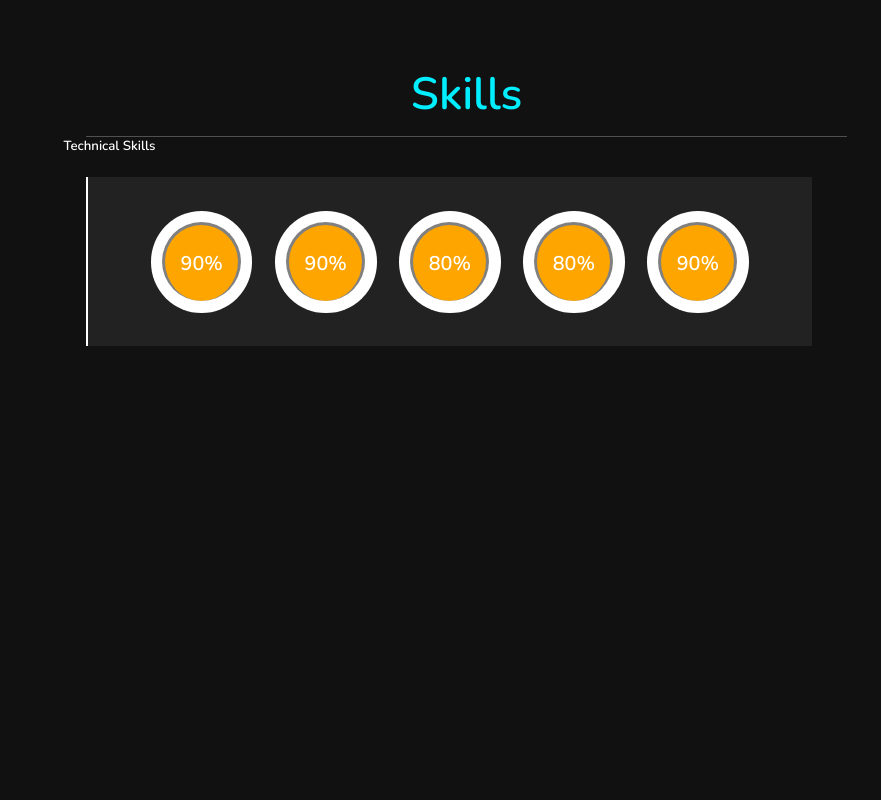
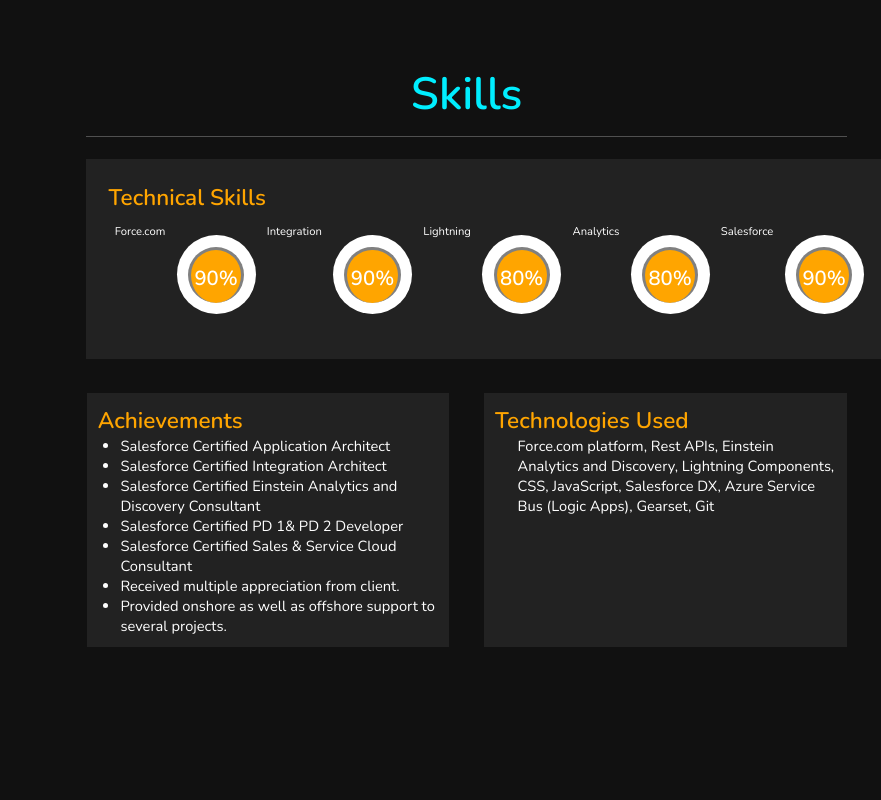
Before and after one commit to priyanka-bishnoi/PortfolioPage, a plain HTML site: page index.html in a window 1280 px wide. Shown: the part 2360-3160 px from the top of the page, without its empty margins (399-1280 px from the left). Drawn offline with nearby package versions, Linux system fonts and the light colour scheme.

Commit message:
updates4

```diff
--- a/css/style.css
+++ b/css/style.css
@@ -250,7 +250,7 @@ header .navBar ul li a:hover{
     color:orange;
 }
 
-.contact .row .content .info {
+.contact .content .info {
 
     display: block;
     justify-content: center;
@@ -259,52 +259,91 @@ header .navBar ul li a:hover{
     padding-right: 1rem;
     margin: 0 1rem;
     font-size: 1.5rem;
-    color:var(--orange);
+    color:white;
 
 }
 .contact h3 span{
+    color:white;
+}
+.contact h3 i{
     color:var(--orange);
 }
 
 .skills {
     color:white;
 }
+.skills .row {
+    display: flex;
+    flex-direction: row;
+    flex-wrap: wrap;
+    align-items: stretch;
+    justify-content: space-evenly;
+    align-content: stretch;
+}
+.skills .row .container1 {
+    width: 100%;
+    background: #222;
+    padding: 2rem;
+    margin: 2rem;
+}
 
-
-.skills .container1 {
-    width: 90%;
+.skills .row .container1 .box {
+    width: 100%;
     background: #222;
     text-align: center;
-    padding: 2rem;
-    margin: 2rem;
-    border-left: 0.2rem solid #fff;
+    padding: 0.5rem;
+    margin: 0.5rem;
+    /* border-left: 0.2rem solid #fff; */
     position: relative;
     display: flex;
     flex-wrap: nowrap;
     flex-direction: row;
     align-content: flex-start;
     justify-content: center;
-    align-items: center;
+    align-items: flex-start;
 }
-.skills .container1 .round{
-    height:9rem;
-    width: 9rem;
+
+.skills .container1 h3{
+    font-size:2rem;
+    color: orange;
+}
+.skills .container2 h3{
+    font-size:2rem;
+    color: orange;
+}
+.skills .container2 ul{
+    margin-left: 2rem;
+    font-size: 1.3rem;
+
+}
+.skills .container3 p{
+    margin-left: 2rem;
+    font-size: 1.3rem;
+
+}
+.skills .container3 h3{
+    font-size:2rem;
+    color: orange;
+}
+.skills .container1 .round {
+    height: 7rem;
+    width: 7rem;
     border-radius: 50%;
-    line-height: 9rem;
+    line-height: 7rem;
     text-align: center;
-    font-size: 1.5rem;
-    color:#fff;
-    background:white;
+    /* font-size: 1rem; */
+    color: #fff;
+    background: white;
     margin: 1rem;
 }
 
-.skills .container1 .round1{
-    height: 7rem;
-    width: 7rem;
-    border-radius: 55%;
-    line-height: 7rem;
+.skills .container1 .round1 {
+    height: 5rem;
+    width: 5rem;
+    border-radius: 70%;
+    line-height: 5rem;
     text-align: center;
-    font-size: 1.5rem;
+    font-size: 1.2rem;
     background: orange;
     /* margin: 1rem; */
     margin-top: 1rem;
@@ -313,6 +352,18 @@ header .navBar ul li a:hover{
     margin-right: 1rem;
     border: 3px solid gray;
     border-bottom: 0;
+}
+.skills .row .container2 {
+    width: 45%;
+    background: #222;
+    padding: 1rem;
+    margin: 1rem;
+}
+.skills .row .container3 {
+    width: 45%;
+    background: #222;
+    padding: 1rem;
+    margin: 1rem;
 }
 
 .projects .container1 {
@@ -360,3 +411,7 @@ header .navBar ul li a:hover{
     font-size:1.15rem;
     margin-left: 1.5rem;
 }
+.skills .container2 h3{
+    font-size:2rem;
+    color: orange;
+}
--- a/index.html
+++ b/index.html
@@ -50,7 +50,7 @@
 
 <div class="row">
     <div class="info">
-        <h3>  Name : <span> priyanka bishnoi </span></h3>
+        <h3>  Name : <span> Priyanka Bishnoi </span></h3>
         <h3> Qualification :  <span> BE (IT) </span> </h3>
         <h3>  Post : <span>Salesforce Architect </span>  </h3>
         <h3> Language :<span> English  </span>  </h3>
@@ -128,16 +128,40 @@
 
 <section class="skills" id="skills">
     <h1 class="heading"> <span>Skills </span></h1>
-        <h3>Technical Skills</h3>
+       <div class="row">
+
         <div class="container1">
+            <h3>Technical Skills</h3>
+            <div class="box">
+           <div>Force.com </div><div class="round"> <div class="round1"><h2>90%</h2></div></div>
+           <div>Integration </div><div class="round"><div class="round1"><h2>90%</h2></div></div>
+           <div>Lightning </div><div class="round"><div class="round1"><h2>80%</h2></div></div>
+           <div>Analytics </div><div class="round"><div class="round1"><h2>80%</h2></div></div>
+           <div>Salesforce </div><div class="round"><div class="round1"><h2>90%</h2></div></div>
+            </div>
+        </div>
+        <div class="container2">
+                <h3>Achievements</h3>
+                <ul>
+                <li> Salesforce Certified Application Architect </li>
+                <li> Salesforce Certified Integration Architect </li>
+                <li> Salesforce Certified Einstein Analytics and Discovery Consultant </li>
+                <li> Salesforce Certified PD 1& PD 2 Developer
+                <li> Salesforce Certified Sales & Service Cloud Consultant </li>
+                <li> Received multiple appreciation from client. </li>
+                <li> Provided onshore as well as offshore support to several projects. </li>
+                </ul>
+        </div>
+        <div class="container3">
 
-            <div class="round"> <div class="round1"><h3>90%</h3></div></div>
-            <div class="round"><div class="round1"><h3>90%</h3></div></div>
-                <div class="round"><div class="round1"><h3>80%</h3></div></div>
-                    <div class="round"><div class="round1"><h3>80%</h3></div></div>
-                        <div class="round"><div class="round1"><h3>90%</h3></div></div>
+                <h3>Technologies Used</h3>
+                <p>Force.com platform, Rest APIs, Einstein Analytics and
+                    Discovery, Lightning Components, CSS, JavaScript,
+                    Salesforce DX, Azure Service Bus
+                    (Logic Apps), Gearset, Git</p>
 
         </div>
+    </div>
      <!--   <div class="container1">
             <h2 class="heading2"> <span>Advantages </span> </h2>
             <div class="round"><h3>SF Force.com</h3></div>
@@ -229,31 +253,33 @@
                         <p><span>Description:</span>  E2E Sales and Service lifecycle for a
                             Software product firm.</p>
                         <ul> <span>Responsibilities</span>
-                            <li>Preparing and executing POCs from
-                                scratch in accordance with the customer
-                                demands. </li>
-                            <li>Analysing the business requirement and
-                                provide design solution. </li>
-                                <li> Responsible for Maintaining System
-                                    Performance and plan for improvements.
-                                    (Process Builder/Code). </li>
-                                <li> Delivered Pilot project for Einstein
-                                    Discovery in the project to get
-                                    Opportunity Win Rate. </li>
-                                <li> Guide the Scrum teams with their
-                                    development and implementation of work
-                                    including lightning framework.</li>
-                                <li>Educate the Development Team with
-                                    Coding Best practices.</li>
-                                <li>Provide Scoping, Estimation Design for
-                                    RFPs at Practice level.
-                                </li>
-                                <li>Collaborate with Salesforce Product team
-                                    for new features.
-                                </li>
-                                <li>Work with DevOps team on the branching
-                                    strategies for release deployments using
-                                    Salesforce DX.</li>
+                            <li> Leading Client Calls and Status meetings. </li>
+                            <li> Work with Client team to understand the
+                                requirements, prepare the Design and
+                                estimate the efforts. </li>
+                                <li> Interact with Client team to prepare the
+                                    release plan and manage the monthly
+                                    releases. </li>
+                                <li> As the system involved integrations at
+                                    various level, work with POCs of
+                                    integrated systems to prepare the design
+                                    which had such dependencies. Prepare
+                                    design for various Sales Cloud
+                                    functionalities such as Deal registration
+                                    from Partner Community, CPQ integration
+                                    with FPX SmartQuote System, Sales
+                                    Order management integrated with
+                                    NetSuite, Asset management, entitlement
+                                    management, Vlocity Telecom Solutions. </li>
+                                <li> Interact with other Technical teams for
+                                    each release to discuss the technical
+                                    Design. </li>
+                                <li>Work with the development and QA team
+                                    to ensure that the business requirements
+                                    are fully met, and timelines are
+                                    maintained. </li>
+                                <li>Worked on various RFPs for SF & Vlocity
+                                    Telecom solutions.  </li>
                         </ul>
 
                     </div>
@@ -261,11 +287,9 @@
         </section>
 <section class="contact" id="contact">
     <h1 class="heading"> <span>Contact </span>Me</h1>
-
-    <div class="row">
         <div class="content">
 
-            <h3 class="title">contact info</h3>
+           <!-- <h3 class="title">Contact info</h3> -->
 
             <div class="info">
                 <h3> <i class="fas fa-envelope"></i> priyanka.sfdc@gmail.com </h3>
@@ -275,7 +299,6 @@
             </div>
 
         </div>
-    </div>
 </section>
 
 
```
